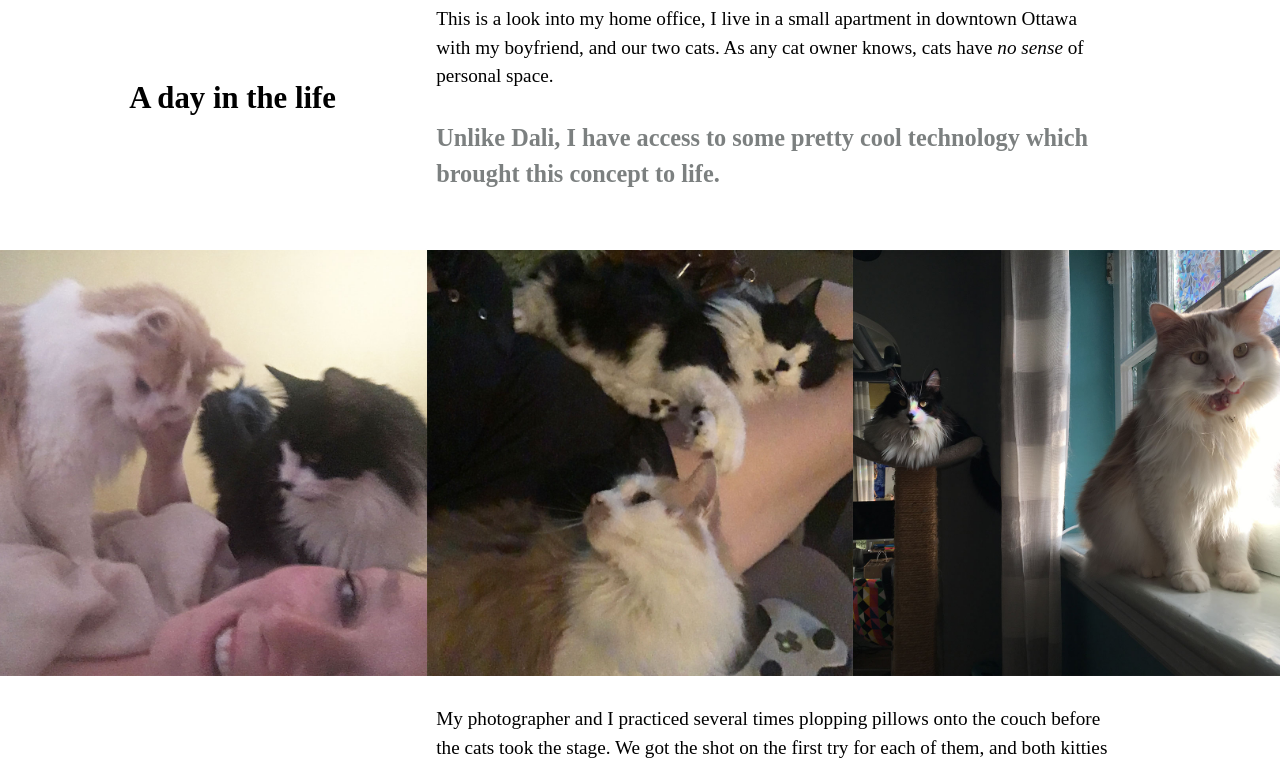
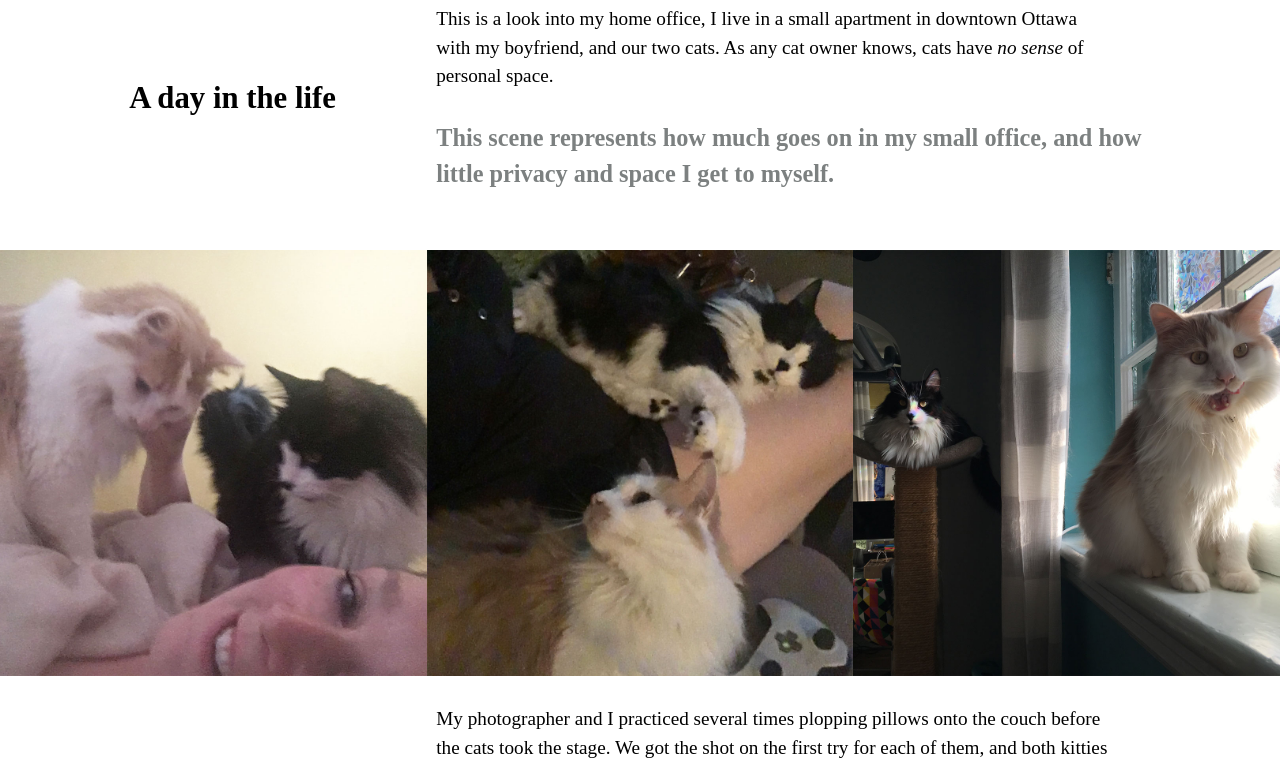
Before and after one commit to laurenberg/graphicsoflore.ca, a Jekyll site: the page built from atomicus.html, in a window 1280 px wide and 900 px high, scrolled down 2621 px, cut to the strip 136-900 px from the top of the window. Built offline with Jekyll 4.4.1, drawn with Linux system fonts in a browser that asks for light colours; some web fonts are replaced; some of the changed text lies outside the part shown.

Commit message:
copy changes

```diff
--- a/alive.html
+++ b/alive.html
@@ -45,7 +45,7 @@ layout: studies
       </div>
       <div class="island">
         <h3 class="iskra pad-top">The proposal</h3>
-        <p>The project starts with a proposal, whether from a teacher, boss, or a client. They say when people make you nervous <em>imagine them in their underwear.</em></p>
+        <p>The project starts with a proposal, whether from a teacher, boss, or client. They say when people make you nervous <em>imagine them in their underwear.</em></p>
         <h3 class="iskra pad-top">Research</h3>
         <p>This phase shows exhaustive research (literally).</p>
       </div>
--- a/atomicus.html
+++ b/atomicus.html
@@ -52,7 +52,7 @@ layout: studies
     </div>
     <div class="unit l-2-3 m-2-3 s-1">
       <p>This is a look into my home office, I live in a small apartment in downtown Ottawa with my boyfriend, and our two cats. As any cat owner knows, cats have <em>no sense</em> of personal space.</p>
-      <p class="em giga"><strong>Unlike Dali, I have access to some pretty cool technology which brought this concept to life.</strong></p>
+      <p class="em giga"><strong>This scene represents how much goes on in my small office, and how little privacy and space I get to myself.</strong></p>
     </div>
   </div>
 
--- a/homeo.html
+++ b/homeo.html
@@ -18,7 +18,7 @@ layout: studies
   <div class="grid cs-head grid-bottom cs-pad-first">
     <div class="unit l-1-3 m-1-3 s-1 island">
       <h1 class="iskra left nina">Classic Homeopathy</h1>
-      <p class="intro">Branding and stationary for a startup homeopathy clinic.</p>
+      <p class="intro">Branding and stationary for a startup homeopathic clinic.</p>
     </div>
     <div class="unit l-2-3 m-2-3 s-1">
       <img class="img-flex" src="{{site.baseurl}}/images/case-studies/homeo/process.jpg" alt="sketches and mind mapping for homeopathy clinic branding">
@@ -34,7 +34,7 @@ layout: studies
     </div>
     <div class="unit 1-2-3 m-2-3 s-1">
       <p>Homeopathy is a medical practice dating back to the 1700s. It focuses on <em>the individual,</em> and uses the <em>law of similars</em> with minimal doses to treat patients.</p>
-      <p>When starting this project I knew that trust had to be prominent in my design. Health care is a sensitive subject for most and a pillar of homeopathy is vulnerable sections of the population: trauma victims, seniors, pregnant or nursing mothers, and children.</p>
+      <p>When starting this project I knew that trust had to be prominent in my design. Health care is a sensitive subject for most and, a pillar of homeopathy is vulnerable sections of the population: trauma victims, seniors, pregnant or nursing mothers, and children.</p>
       <p class="em giga"><strong>The new brand needed to inspire healing, growth, and the effectiveness of natural remedies.</strong></p>
     </div>
   </div>
--- a/impact.html
+++ b/impact.html
@@ -34,7 +34,7 @@ layout: studies
     </div>
     <div class="unit 1-2-3 m-2-3 s-1">
       <p>The Ontario Centre of Excellence focuses in youth mental health services, and each year provides contributors with its Impact Report.</p>
-      <p>Youth mental health is extremely important, but it can be a difficult issue to talk about. The Ontario Centre of Excellence needed a <em>welcoming appearance</em> to address sensitive topic.</p>
+      <p>Youth mental health is extremely important, but it can be a difficult issue to talk about. The Ontario Centre of Excellence needed a <em>welcoming appearance</em> to address a sensitive topic.</p>
       <p class="em giga"><strong>In order to make this content easier to digest I focused on community, making connections, and making a positive impact.</strong></p>
     </div>
   </div>
--- a/quohog.html
+++ b/quohog.html
@@ -34,8 +34,8 @@ layout: studies
     </div>
     <div class="unit l-2-3 m-2-3 s-1 island">
       <h2 class="iskra center pad-b">Let's get together</h2>
-      <p>To effectively study the characteristics of a serif typeface I explored in detail one of my favourite type classes, the slab serif. I’ve always been fascinated with the history, and though the slab has been very effectively modernized, it still very much reminds me of the old <em>Snake Oil salesman</em> signs from the 1800s.</p>
-      <p>I chose to do a slab serif font, but with classical characteristics. I included classical traits like the <em>bowl of a lower case g,</em> or the <em>tail of an upper case Q.</em> I also had the ascenders on the lower case letters extend past the cap height. I wanted to do all this while maintaining an equal weight and geometric appearance.</p>
+      <p>To effectively study the characteristics of a serif typeface I explored my favourite, the slab serif. I’ve always been fascinated with the history, and though the slab has been very effectively modernized, it still very much reminds me of the old <em>Snake Oil salesman</em> signs from the 1800s.</p>
+      <p>I chose to do a slab serif font, but with classical characteristics. I included classical traits like the <em>bowl of a lower case g,</em> or the <em>tail of an upper case Q.</em>. I wanted to do all this while maintaining an equal weight and a geometric appearance.</p>
       <p class="em giga"><strong>Quohog is a modern, geometric, slab serif font built with inspiration from classical roman characters.</strong></p>
     </div>
   </div>
```
Also changed, not shown: other parts of alive.html (+1 -1 lines), other parts of atomicus.html (+1 -1 lines), other parts of impact.html (+1 -1 lines).
